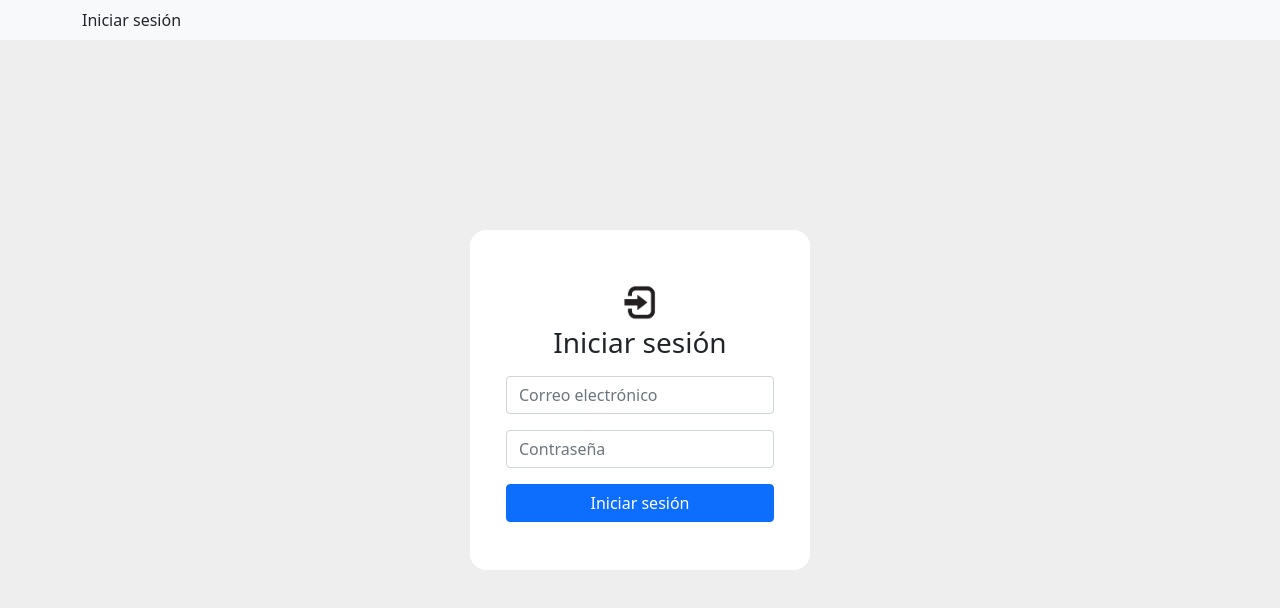
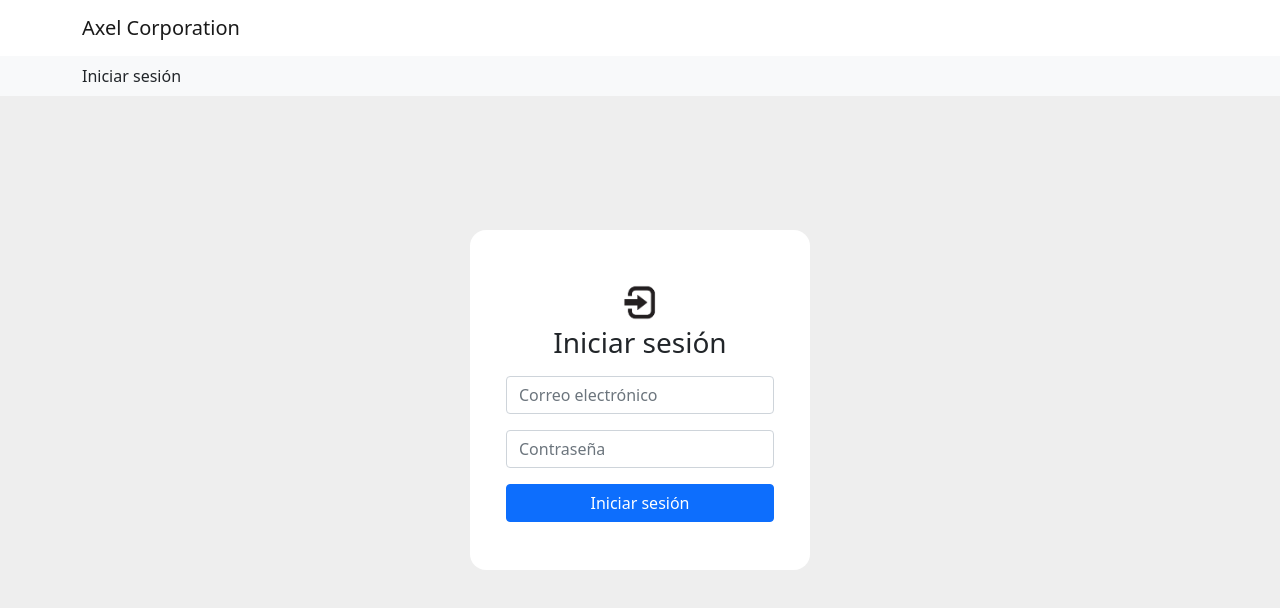
Before and after one commit to AxelWine/login-ui, a React (Create React App) app: page / in a window 1280 px wide. Shown: the top 608 px of the page. Built offline with nearby package versions, Linux system fonts and the light colour scheme.

Commit message:
Mejorar el header

```diff
--- a/src/components/Header.css
+++ b/src/components/Header.css
@@ -1,3 +1,6 @@
+.header {
+    background: #fff;
+}
 .header-navbar {
     z-index: 1;
 }
--- a/src/components/Header.js
+++ b/src/components/Header.js
@@ -4,6 +4,11 @@ import "./Header.css";
 function Header() {
     return (
         <>
+            <Navbar className="header-navbar header">
+                <Container>
+                    <Navbar.Brand href="#">Axel Corporation</Navbar.Brand>
+                </Container>
+            </Navbar>
             <Navbar className="header-navbar" bg="light">
                 <Container className="d-flex header-container">
                     Iniciar sesión
```
